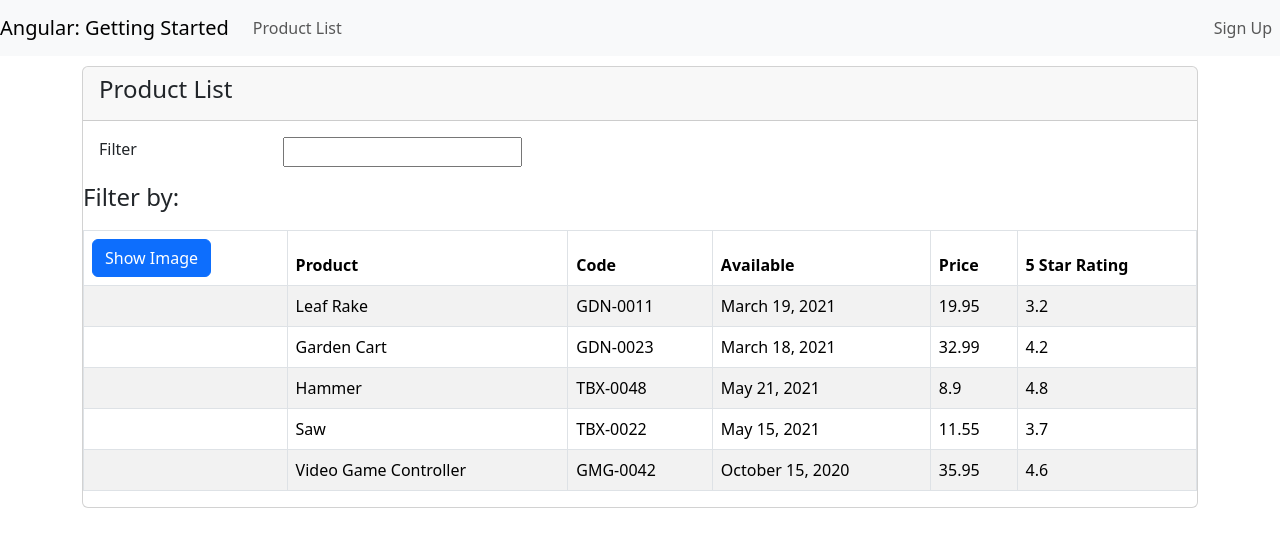
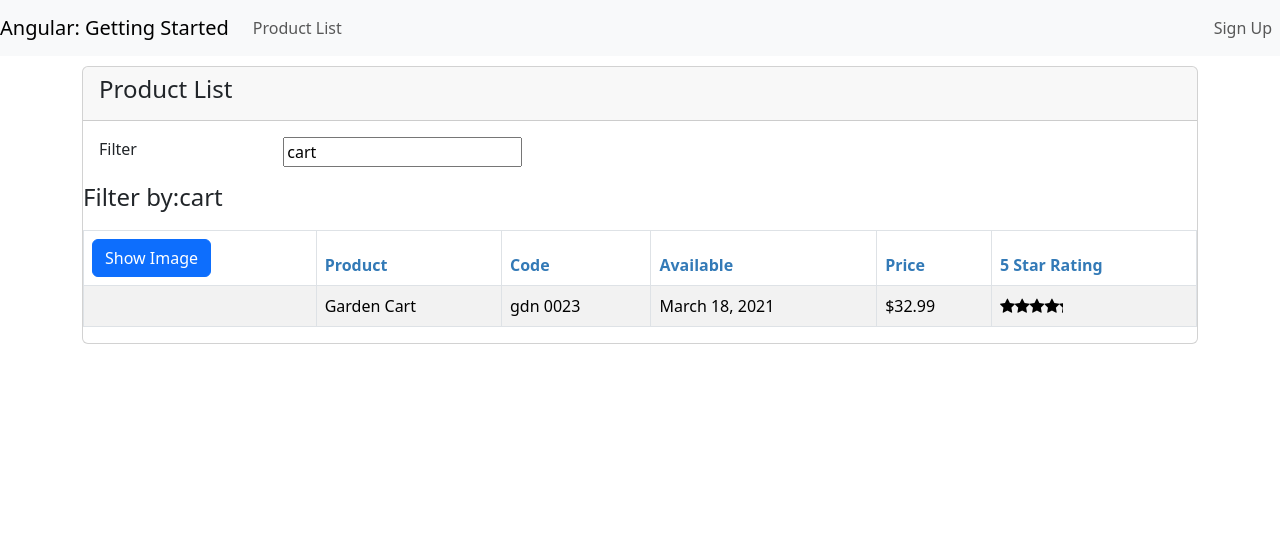
Before and after one commit to dljimenez2324/AngularStartSLec, an Angular app: page /products in a window 1280 px wide. Shown: the top 546 px of the page. Built offline with nearby package versions, Linux system fonts and the light colour scheme.

Commit message:
Add product filtering and star rating components; implement product service

```diff
--- a/src/app/product/product-list.component.css
+++ b/src/app/product/product-list.component.css
@@ -0,0 +1,4 @@
+th {
+    color: #337ab7;
+    /* cursor: pointer; */
+}
--- a/src/app/product/product-list.component.html
+++ b/src/app/product/product-list.component.html
@@ -6,13 +6,13 @@
     <div class="row">
       <div class="col-md-2">Filter</div>
       <div class="col-md-4">
-        <input type="text" />
+        <input type="text"  [(ngModel)] = "listFilter"/>
       </div>
     </div>
   </div>
   <div class="row">
     <div class="col-md-6">
-        <h4>Filter by:</h4>
+        <h4>Filter by:{{listFilter}}</h4>
     </div>
   </div>
   <div class="table-responsive">
@@ -33,15 +33,16 @@
         </tr>
       </thead>
       <tbody>
-        <tr *ngFor="let product of products">
+        <!-- <tr *ngFor="let product of products"> -->
+        <tr *ngFor="let product of filteredProducts">
             <td>
                 <img *ngIf="showImage" [style.width.px]="imageWidth" [style.margin.px]="imageMargin" [src]="product.imageUrl" [title]="product.productName" alt="{{product.productName}}">
             </td>
             <td>{{product.productName}}</td>
-            <td>{{product.productCode}}</td>
+            <td>{{product.productCode | lowercase | convertToSpaces:'-' }}</td>
             <td>{{product.releaseDate}}</td>
-            <td>{{product.price}}</td>
-            <td>{{product.starRating}}</td>
+            <td>{{product.price | currency: "USD" : 'symbol' : '1.2-2'}}</td>
+            <td><pm-star [rating]="product.starRating" (ratingClicked)="onRatingClicked($event)" ></pm-star></td>
         </tr>
       </tbody>
 
--- a/src/app/product/product-list.component.ts
+++ b/src/app/product/product-list.component.ts
@@ -1,78 +1,70 @@
-import { Component } from '@angular/core';
+import { Component, OnInit } from '@angular/core';
+import { IProduct } from './product';
+import { ProductsService } from './products.service';
 
 @Component({
   selector: 'pm-product-list',
   templateUrl: './product-list.component.html',
-  styleUrls: ['./product-list.component.css']
+  styleUrls: ['./product-list.component.css'],
+  providers: [ProductsService]
 })
-export class ProductListComponent  {
+
+export class ProductListComponent implements OnInit {
 
 
   pageTitle: string = 'Product List';
   imageWidth: number = 100;
   imageMargin: number = 2;
   showImage: boolean = false;
+  // listFilter: string = 'cart';
+
+  // private variable for filter
+  private _listFilter: string = '';
+  // getter for filter
+  get listFilter(): string {
+    return this._listFilter;
+  }
+  // setter for filter
+  set listFilter(value: string) {
+    this._listFilter = value;
+    console.log('In setter, we have this value: ', value);
+    // lets filter our products with out new filter method performFilter seen down below
+    this.filteredProducts = this.performFilter(value);
+  }
+
+  // lets make an empty array of products add in data to filter our products
+  filteredProducts: IProduct[] = [];
+
+  // lets make an array of products
+  products: IProduct[] = [
+
+  ];
+
+  // lets make a constructor to inject our products service
+  constructor(private productService: ProductsService) {}
+
+  // lets make a method for filtering our products
+  performFilter(filterBy:string): IProduct[] {
+    filterBy = filterBy.toLocaleLowerCase();
+    return this.products.filter((product: IProduct) =>
+      product.productName.toLocaleLowerCase().includes(filterBy));
+  }
 
   toggleImage(): void {
     this.showImage = !this.showImage;
   }
 
-  products: any[] = [
-    {
-      "productId": 1,
-      "productName": "Leaf Rake",
-      "productCode": "GDN-0011",
-      "releaseDate": "March 19, 2021",
-      "description": "Leaf rake with 48-inch wooden handle.",
-      "price": 19.95,
-      "starRating": 3.2,
-      "imageUrl": "assets/images/leaf_rake.png"
-    },
-    {
-      "productId": 2,
-      "productName": "Garden Cart",
-      "productCode": "GDN-0023",
-      "releaseDate": "March 18, 2021",
-      "description": "15 gallon capacity rolling garden cart",
-      "price": 32.99,
-      "starRating": 4.2,
-      "imageUrl": "assets/images/garden_cart.png"
-    },
-    {
-      "productId": 5,
-      "productName": "Hammer",
-      "productCode": "TBX-0048",
-      "releaseDate": "May 21, 2021",
-      "description": "Curved claw steel hammer",
-      "price": 8.9,
-      "starRating": 4.8,
-      "imageUrl": "assets/images/hammer.png"
-    },
-    {
-      "productId": 8,
-      "productName": "Saw",
-      "productCode": "TBX-0022",
-      "releaseDate": "May 15, 2021",
-      "description": "15-inch steel blade hand saw",
-      "price": 11.55,
-      "starRating": 3.7,
-      "imageUrl": "assets/images/saw.png"
-    },
-    {
-      "productId": 10,
-      "productName": "Video Game Controller",
-      "productCode": "GMG-0042",
-      "releaseDate": "October 15, 2020",
-      "description": "Standard two-button video game controller",
-      "price": 35.95,
-      "starRating": 4.6,
-      "imageUrl": "assets/images/xbox-controller.png"
-    }
-  ];
+  ngOnInit(): void {
+    console.log("This is from our ng OnInit");
+    // this below is our products array by getting it from our products service
+    this.products = this.productService.getProducts();
+    this.listFilter = 'cart';
+
+  }
+
+  onRatingClicked(message: string): void {
+    this.pageTitle = 'Product List: ' + message;
+  }
 
 
-  // constructor() { }
-
-  // ngOnInit(): void {
-  // }
 }
--- /dev/null
+++ b/src/app/product/product.ts
@@ -0,0 +1,10 @@
+export interface IProduct {
+    productId: number;
+    productName: string;
+    productCode: string;
+    releaseDate: string;
+    description: string;
+    price: number;
+    starRating: number;
+    imageUrl: string;
+}
--- /dev/null
+++ b/src/app/product/products.service.ts
@@ -0,0 +1,66 @@
+import { Injectable } from '@angular/core';
+import { IProduct } from './product';
+
+@Injectable({
+  providedIn: 'root'
+})
+export class ProductsService {
+
+  getProducts(): IProduct[] {
+    return [
+      {
+        "productId": 1,
+        "productName": "Leaf Rake",
+        "productCode": "GDN-0011",
+        "releaseDate": "March 19, 2021",
+        "description": "Leaf rake with 48-inch wooden handle.",
+        "price": 19.95,
+        "starRating": 3.2,
+        "imageUrl": "assets/images/leaf_rake.png"
+      },
+      {
+        "productId": 2,
+        "productName": "Garden Cart",
+        "productCode": "GDN-0023",
+        "releaseDate": "March 18, 2021",
+        "description": "15 gallon capacity rolling garden cart",
+        "price": 32.99,
+        "starRating": 4.2,
+        "imageUrl": "assets/images/garden_cart.png"
+      },
+      {
+        "productId": 5,
+        "productName": "Hammer",
+        "productCode": "TBX-0048",
+        "releaseDate": "May 21, 2021",
+        "description": "Curved claw steel hammer",
+        "price": 8.9,
+        "starRating": 4.8,
+        "imageUrl": "assets/images/hammer.png"
+      },
+      {
+        "productId": 8,
+        "productName": "Saw",
+        "productCode": "TBX-0022",
+        "releaseDate": "May 15, 2021",
+        "description": "15-inch steel blade hand saw",
+        "price": 11.55,
+        "starRating": 3.7,
+        "imageUrl": "assets/images/saw.png"
+      },
+      {
+        "productId": 10,
+        "productName": "Video Game Controller",
+        "productCode": "GMG-0042",
+        "releaseDate": "October 15, 2020",
+        "description": "Standard two-button video game controller",
+        "price": 35.95,
+        "starRating": 4.6,
+        "imageUrl": "assets/images/xbox-controller.png"
+      }
+    ];
+  }
+
+
+
+}
--- /dev/null
+++ b/src/app/shared/convert-to-spaces.pipe.ts
@@ -0,0 +1,11 @@
+import { Pipe, PipeTransform } from "@angular/core";
+
+@Pipe({
+  name: 'convertToSpaces'
+})
+
+export class ConvertToSpacesPipe implements PipeTransform {
+  transform(value: string, character: string): string {
+    return value.replace(character, ' ');
+  }
+}
--- a/src/app/shared/star.component.html
+++ b/src/app/shared/star.component.html
@@ -1,6 +1,8 @@
 <div class="crop"
      [style.width.px]="cropWidth"
-     [title]="rating">
+     [title]="rating"
+     (click)="onClick()"
+     >
   <div style="width: 75px">
     <span class="fa fa-star"></span>
     <span class="fa fa-star"></span>
--- /dev/null
+++ b/src/app/shared/star.component.ts
@@ -0,0 +1,23 @@
+import { Component, EventEmitter, Input, OnChanges, Output, SimpleChanges } from "@angular/core";
+
+@Component({
+    selector: 'pm-star',
+    templateUrl: './star.component.html',
+    styleUrls: ['./star.component.css']
+})
+
+export class StarComponent implements OnChanges {
+    @Input() rating: number = 0;
+    cropWidth: number = 75;
+    @Output() ratingClicked: EventEmitter<string> = new EventEmitter<string>();
+
+    ngOnChanges(changes: SimpleChanges): void {
+        this.cropWidth = this.rating * 75 / 5;
+    }
+
+    // onclick method for star rating
+    onClick(): void {
+        this.ratingClicked.emit(`The rating ${this.rating} was clicked!`);
+    }
+
+}
```
Also changed, not shown: src/app/app.module.ts (+7 -1 lines).
